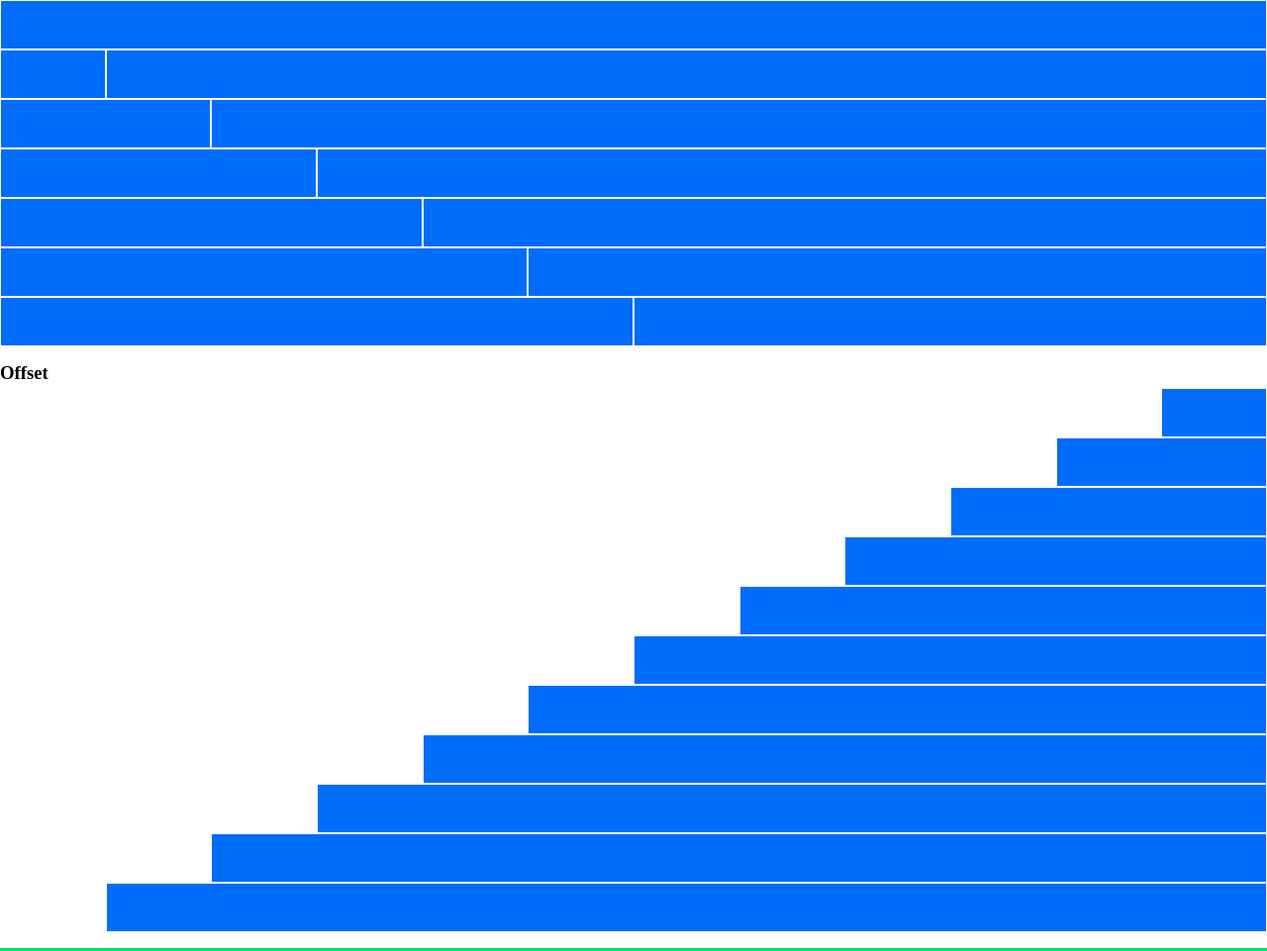
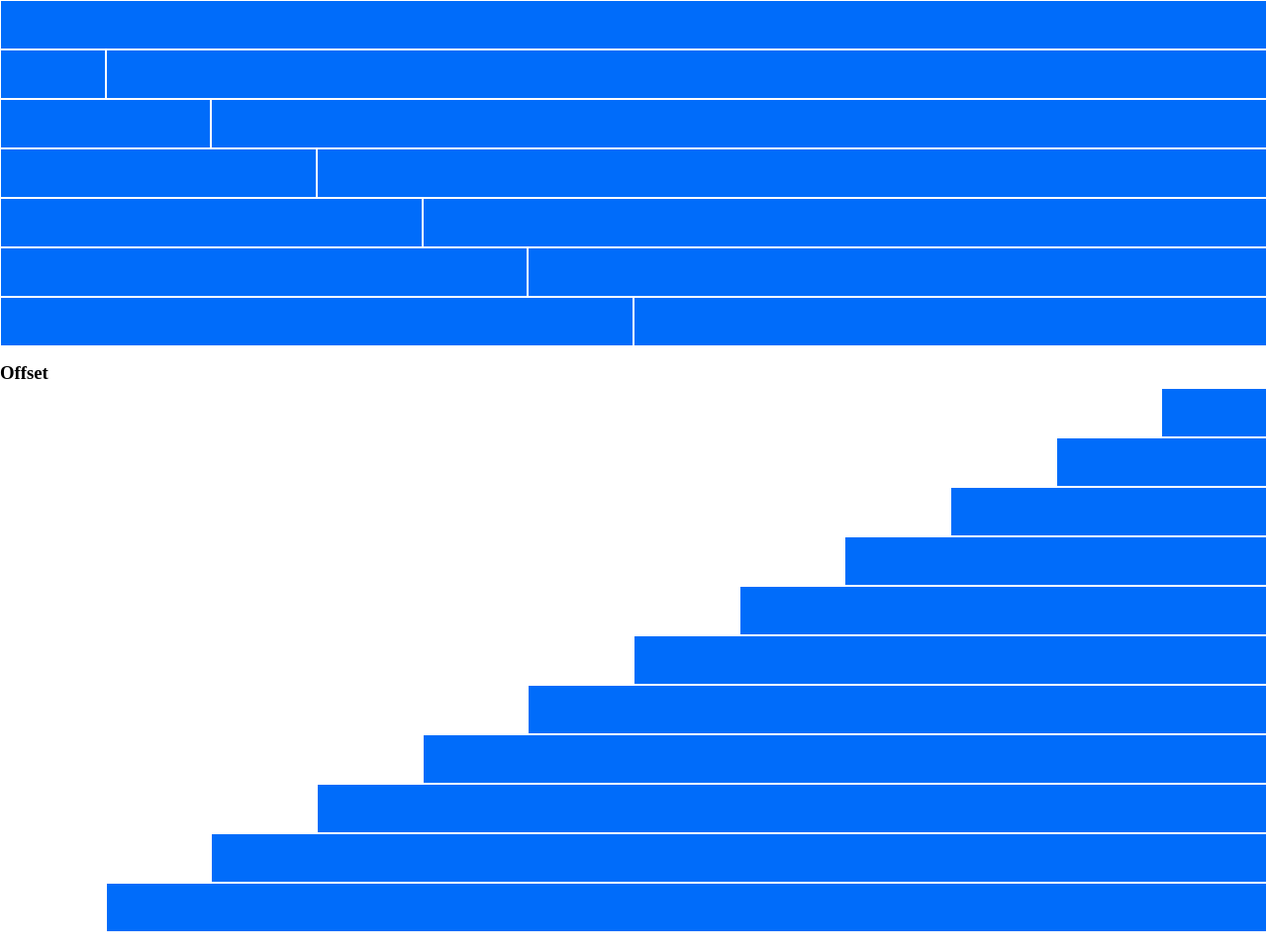
Before and after one commit to mikicola/html-css-12bool, a plain HTML site: page index.html in a window 1280 px wide. Shown: the part 380-1341 px from the top of the page at 99% size. Drawn offline with Linux system fonts and the light colour scheme.

Commit message:
aggiustamenti vari

```diff
--- a/css/style.css
+++ b/css/style.css
@@ -13,10 +13,6 @@ h3{
     justify-content: center;
 }
 
-.no-wrap{
-    flex-wrap: nowrap;
-}
-
 .special{
     height: calc(50px + 2rem);
     padding: 1rem;
@@ -27,15 +23,10 @@ h3{
     border: 1px solid #006cfa;
 }
 
-.second, .third, .bottom{
+.second, .third{
     margin-top: 1rem;
 }
 
-.bottom{
-    width: 100%;
-    height: 3px;
-    background-color: #00e165;
+.third{
+    margin-bottom: 1rem;
 }
-
-.green-bottom{
-}
--- a/index.html
+++ b/index.html
@@ -150,7 +150,7 @@
     </div>
 
 
-    <div class="bottom"></div>
+
 </body>
 
 </html>
```
